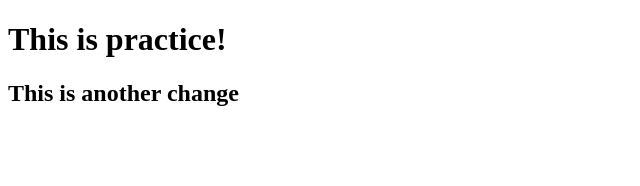
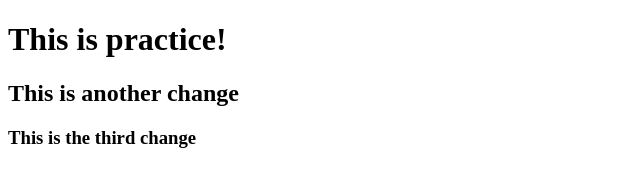
Before and after one commit to yesdarlinglyra/bounce, a plain HTML site: page index.html in a window 1280 px wide. Shown: the whole page, without its empty margins (0-640 px from the left). Drawn offline with Linux system fonts and the light colour scheme.

Commit message:
This is adding the h3

```diff
--- a/index.html
+++ b/index.html
@@ -10,5 +10,6 @@
 <body>
 <h1>This is practice!</h1>
 <h2>This is another change</h2>
+<h3>This is the third change</h3>
 </body>
 </html>
```
